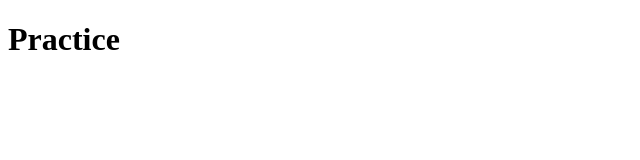
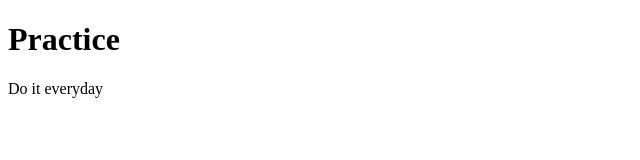
Before and after one commit to Zeexas/Git-Practice, a plain HTML site: page index.html in a window 1280 px wide. Shown: the whole page, without its empty margins (0-640 px from the left). Drawn offline with Linux system fonts and the light colour scheme.

```diff
--- a/index.html
+++ b/index.html
@@ -8,5 +8,6 @@
 </head>
 <body>
   <h1>Practice</h1>
+  <p>Do it everyday</p>
 </body>
 </html>
```
